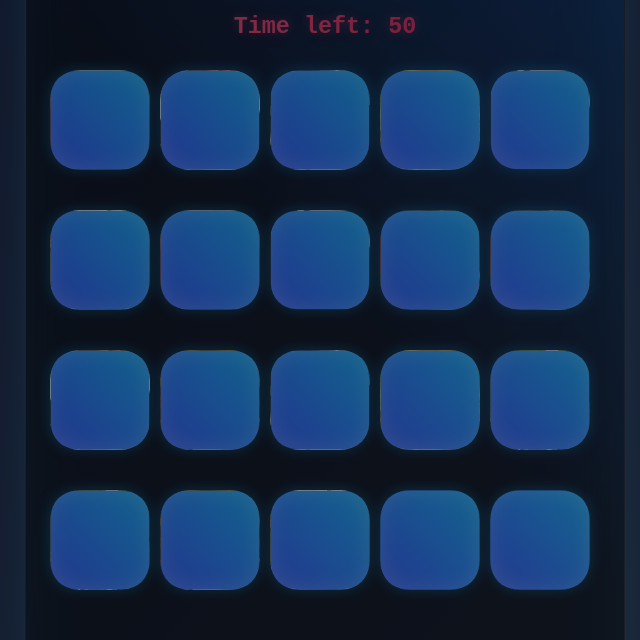
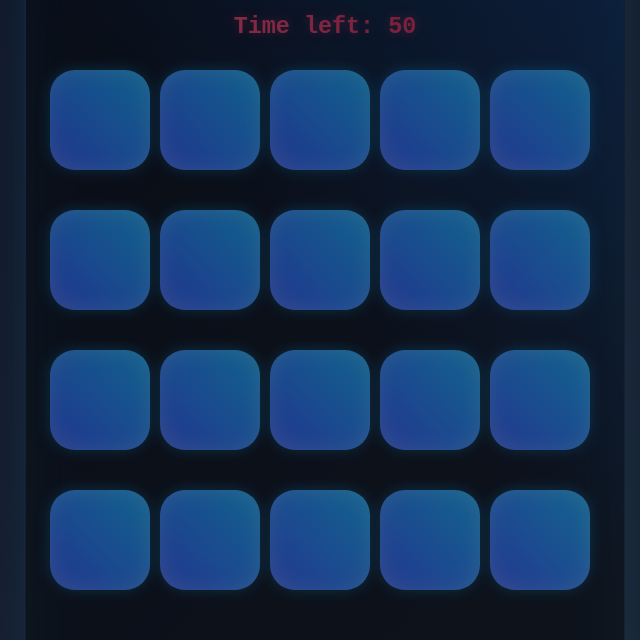
Before and after one commit to MinThetN/memory-game, a plain HTML site: page index.html in a window 1280 px wide. Shown: the part 147-787 px from the top of the page, 315-955 px from the left. Drawn offline with Linux system fonts and the light colour scheme.

Commit message:
updated box

```diff
--- a/style.css
+++ b/style.css
@@ -198,7 +198,6 @@ h2 {
     display: flex;
     flex-wrap: wrap;
     gap: 10px;
-    /* border: 5px solid white; */
     border-radius: 25px;
     transform-style: preserve-3d;
     perspective: 500px;
@@ -218,7 +217,6 @@ h2 {
     transform: rotateY(180deg);
     transition: 0.25s;
     cursor: pointer;
-    border: 1px solid rgba(255, 255, 255, 0.1);
     box-shadow:
         0 4px 6px rgba(0, 0, 0, 0.2),
         inset 0 0 20px rgba(56, 189, 248, 0.1),
```
